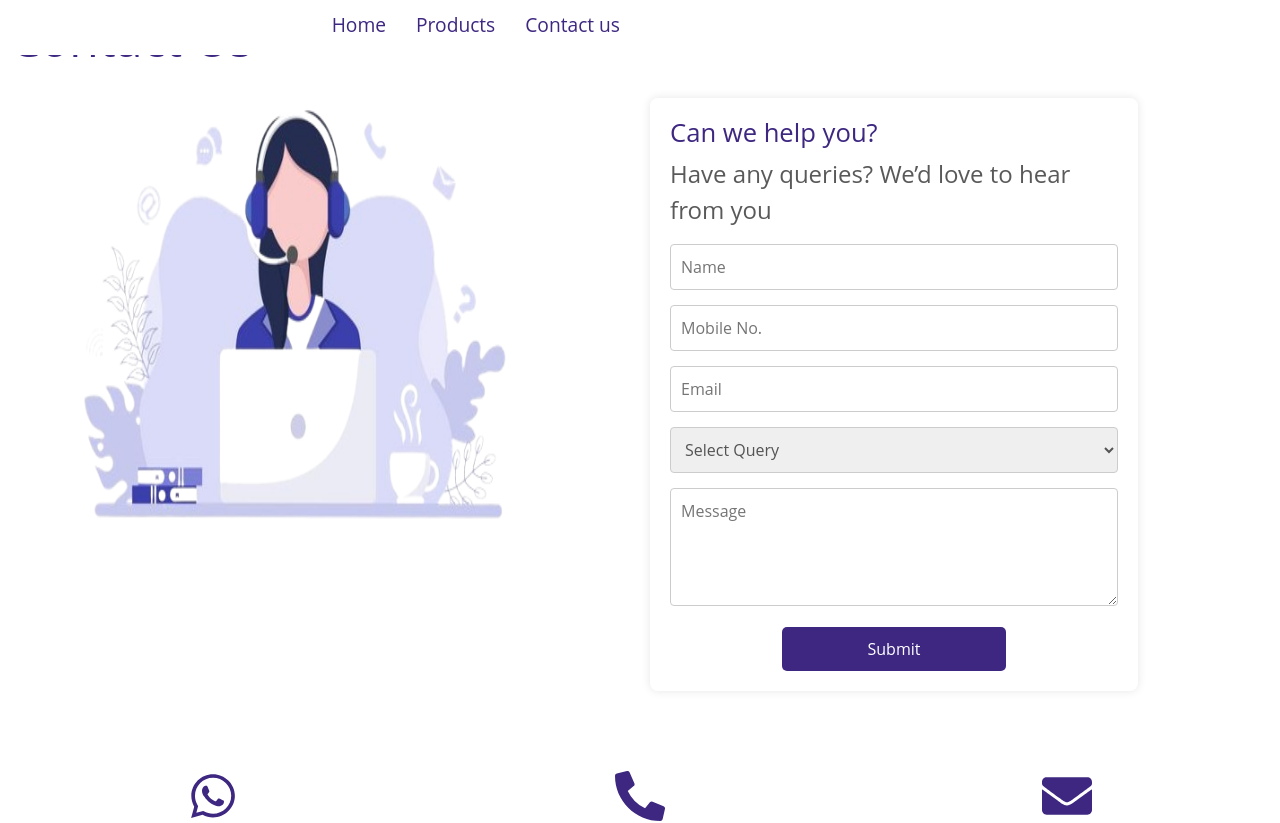
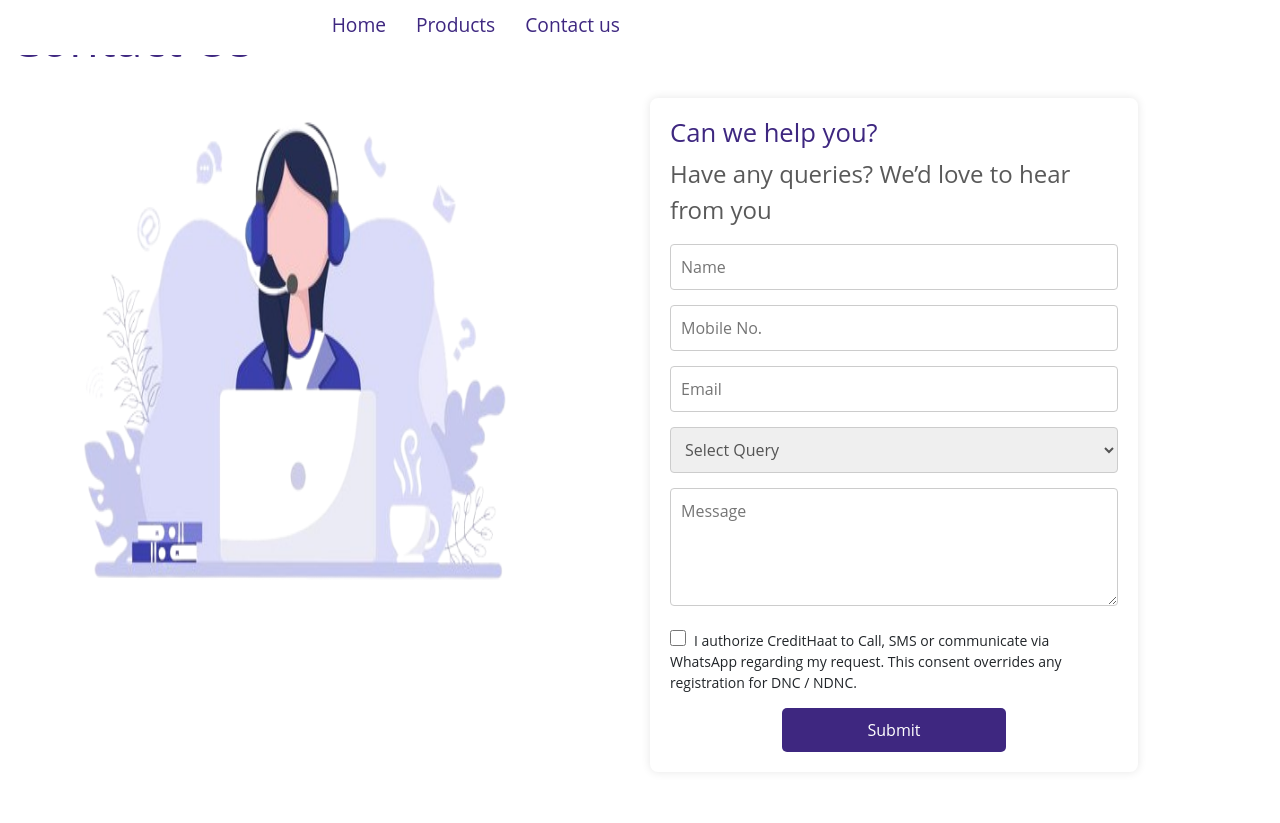
Before and after one commit to CreditHaat/CreditHaat-React-Homepage, a React (Create React App) app: page /ContactUs in a window 1280 px wide. Shown: the top 823 px of the page. Built offline with nearby package versions, Linux system fonts and the light colour scheme; the HTML template or start-up script is replaced by a standard one.

Commit message:
added checkbox with consent on contact us page

```diff
--- a/src/components/NewHomePage/ContactUs.css
+++ b/src/components/NewHomePage/ContactUs.css
@@ -148,3 +148,20 @@ button:hover {
 
 
 }
+
+.checkbox-group {
+  margin: 15px 0;
+}
+
+.checkbox-label {
+  font-size: 14px;
+  line-height: 1.5;
+  cursor: pointer;
+}
+
+.checkbox-label input[type="checkbox"] {
+  margin-top: 3px;
+  margin-right: 8px;
+  width: 16px;
+  height: 16px;
+}
--- a/src/components/NewHomePage/ContactUs.js
+++ b/src/components/NewHomePage/ContactUs.js
@@ -28,9 +28,10 @@ const ContactUs = () => {
     mobile: '',
     email: '',
     query: '',
-    message: ''
+    message: '',
+    acceptedTerms: ''
   });
-
+  const [acceptedTerms, setAcceptedTerms] = useState(false);
   const [isModalVisible, setIsModalVisible] = useState(false); // State for modal visibility
 
   useEffect(() => {
@@ -79,6 +80,10 @@ const ContactUs = () => {
       newErrors.message = 'Message is required';
       isValid = false;
     }
+    if (!acceptedTerms) {
+  newErrors.acceptedTerms = "Please accept the terms.";
+  isValid = false;
+}
 
     setErrors(newErrors);
     return isValid;
@@ -225,6 +230,31 @@ const ContactUs = () => {
               ></textarea>
               {errors.message && <span className="error-text">{errors.message}</span>}
             </div>
+            <div className="form-group-contact checkbox-group">
+              <label className="checkbox-label">
+                <input
+                  type="checkbox"
+                  checked={acceptedTerms}
+                  onChange={(e) => {
+                    setAcceptedTerms(e.target.checked);
+
+                    if (errors.acceptedTerms) {
+                      setErrors((prev) => ({
+                        ...prev,
+                        acceptedTerms: ""
+                      }));
+                    }
+                  }}
+                />
+                <span>
+                  I authorize CreditHaat to Call, SMS or communicate via WhatsApp regarding my request. This consent overrides any registration for DNC / NDNC.
+                </span>
+              </label>
+
+              {errors.acceptedTerms && (
+                <span className="error-text">{errors.acceptedTerms}</span>
+              )}
+            </div>
             <div style={{ textAlign: 'center' }}>
               <button
                 type="submit"
```
